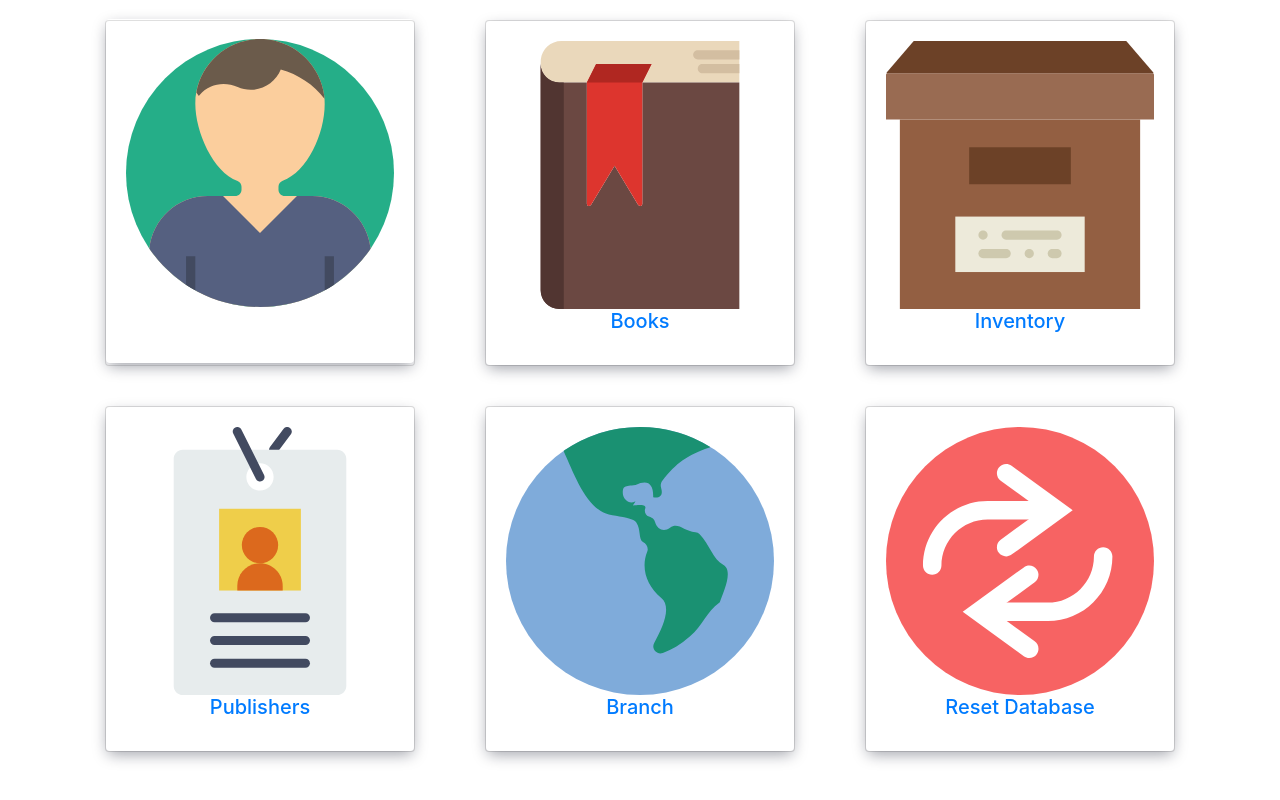
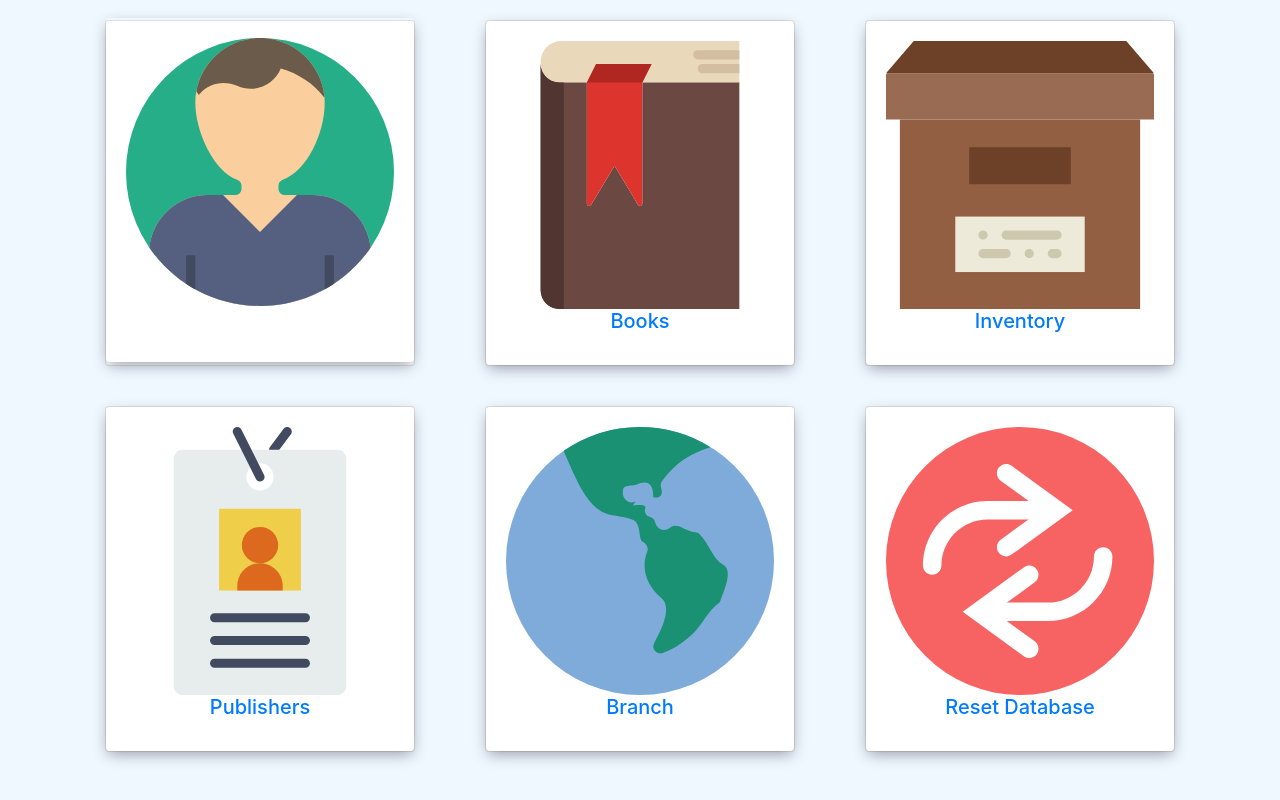
Before and after one commit to FultonG/COP4710-Assignment-5, a React (Create React App) app in the folder client/: page / in a window 1280 px wide. In both pictures the pointer is over the element 260 px from the left and 193 px from the top of the page. Built offline with nearby package versions, Linux system fonts and the light colour scheme.

Commit message:
background changes

```diff
--- a/client/src/App.css
+++ b/client/src/App.css
@@ -1,3 +1,6 @@
+body{
+  background-color: aliceblue
+}
 .App {
   text-align: center;
 }
--- a/client/src/components/Home.css
+++ b/client/src/components/Home.css
@@ -2,10 +2,6 @@
     color: white;
     text-align: center;
     margin-bottom: 20px;
-}
-
-.App canvas{
-    background-color: #7ca1f1;
 }
 
 .cardLink:hover{
@@ -15,7 +11,7 @@
 .rounded:hover{
   color: white;
   box-shadow: 0 15px 45px -5px rgba(10, 16, 34, .3);
-  -webkit-transform: translate(0px, -2px);
-  -ms-transform: translate(0px, -2px);
-  transform: translate(0px, -2px);
+  -webkit-transform: translate(0px, -3px);
+  -ms-transform: translate(0px, -3px);
+  transform: translate(0px, -3px);
 }
--- a/client/src/components/Home.js
+++ b/client/src/components/Home.js
@@ -17,7 +17,6 @@ class Home extends Component {
     render() {
         var menuOptions = [{ name: "Authors", link: "#", icon: author }, { name: "Books", link: "#", icon: book }, { name: "Inventory", link: "#", icon: inventory }, { name: "Publishers", link: "#", icon: publisher }, { name: "Branch", link: "#", icon: branch }, { name: "Reset Database", link: "#", icon: reset }];
         return (
-            <div>
             <Container>
                 <Row>
                     {menuOptions.map(option => (
@@ -34,7 +33,6 @@ class Home extends Component {
                     ))}
                 </Row>
             </Container>
-            </div>
         );
     }
 }
```
Lines whose indentation alone changed are shown as unchanged.
